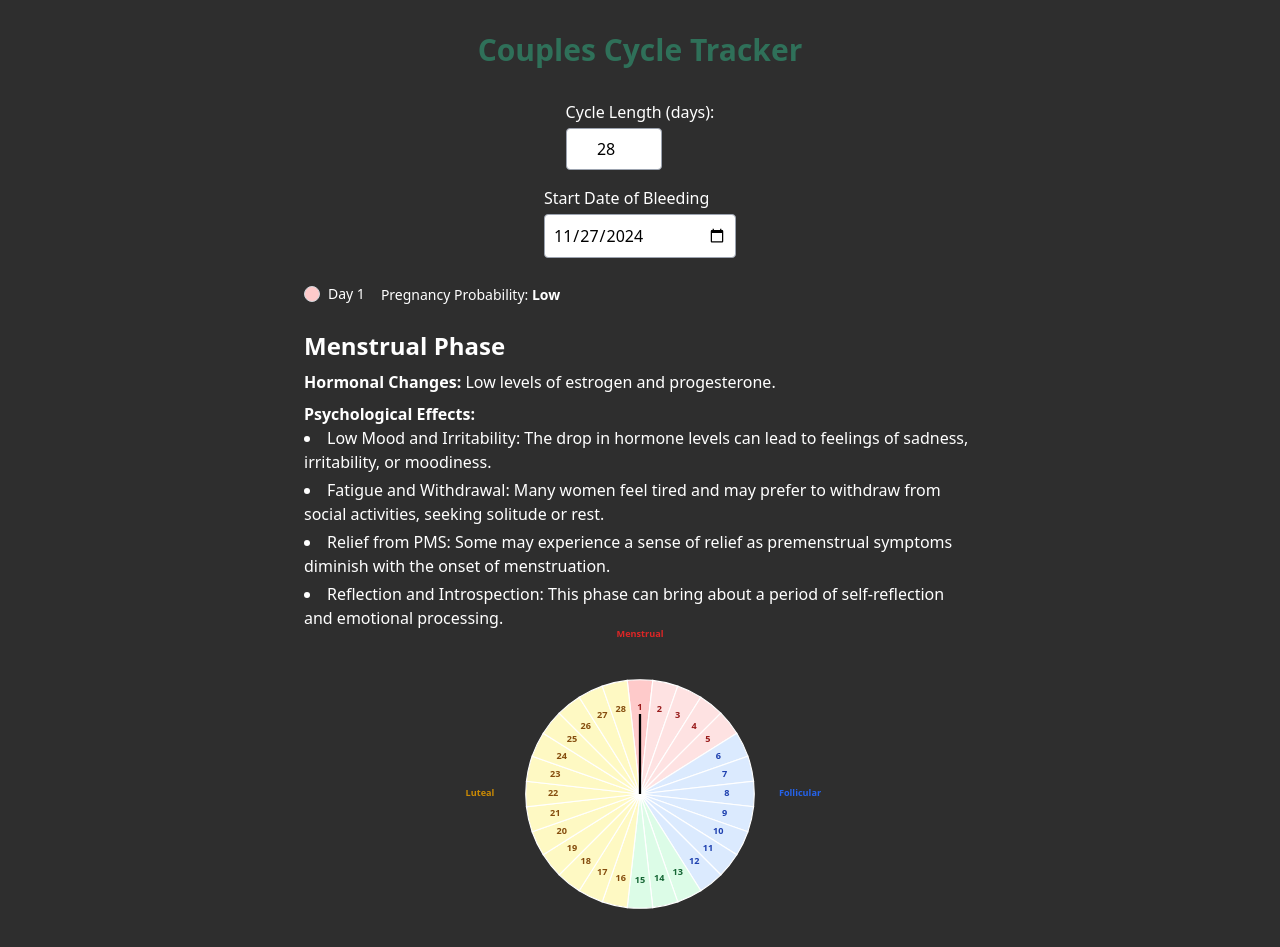
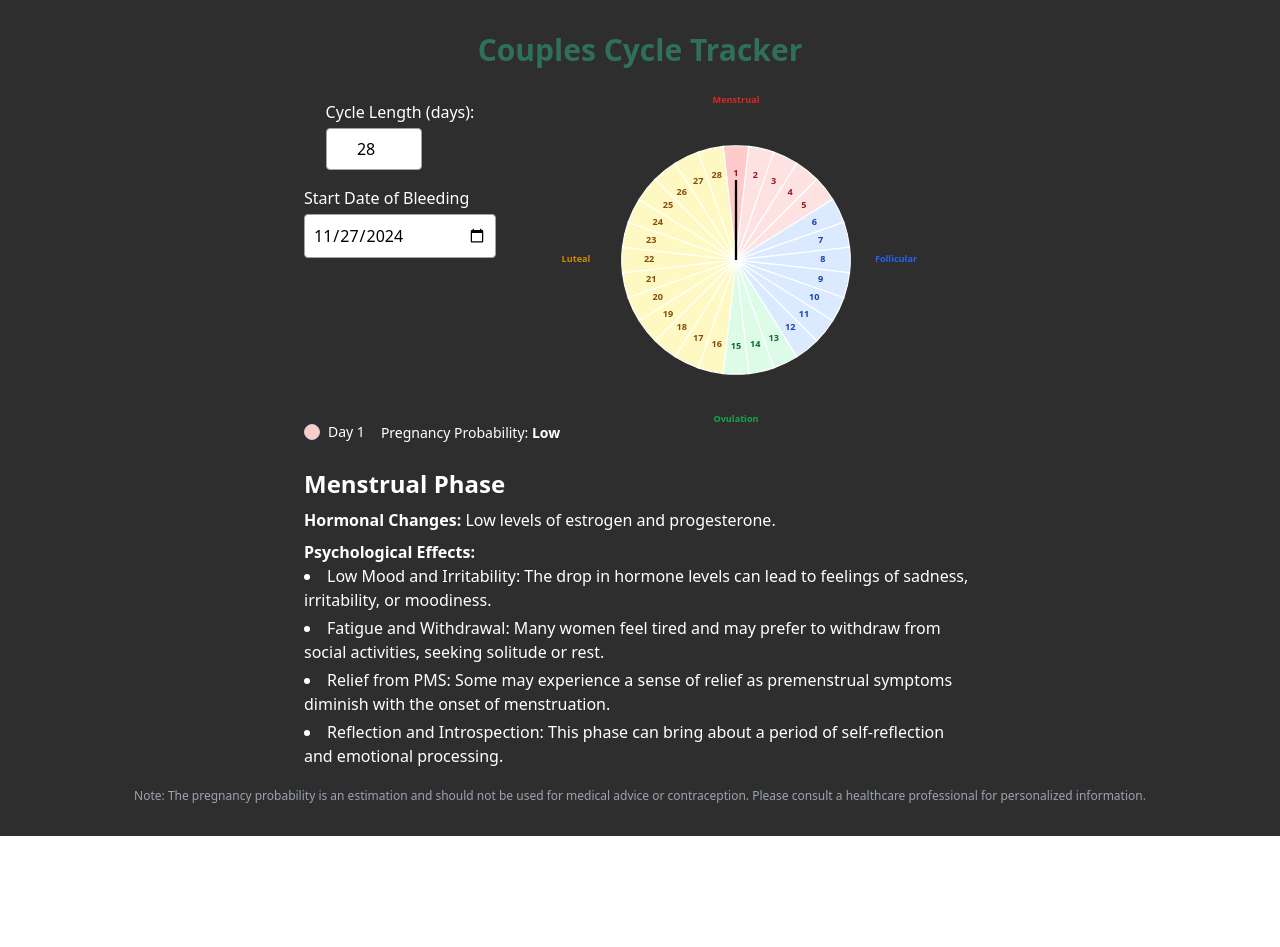
Before and after one commit to dougc95/cycle-tracker, a React (Vite) app: page / in a window 1280 px wide. Shown: the top 947 px of the page. After the commit the page ends 836 px from the top, so only its background shows below. Built offline with nearby package versions, Linux system fonts and the light colour scheme.

Commit message:
feat: change layout

```diff
--- a/src/components/MenstrualCycle.jsx
+++ b/src/components/MenstrualCycle.jsx
@@ -31,12 +31,21 @@ const MenstrualCycle = () => {
           Couples Cycle Tracker
         </h1>
 
+        <div className="flex">
           <InputFields
             cycleLength={cycleLength}
             setCycleLength={setCycleLength}
             startDate={startDate}
             setStartDate={setStartDate}
           />
+          <CycleChart
+            days={days}
+            currentDayIndex={currentDayIndex}
+            getPhaseColor={getPhaseColor}
+            labels={labels}
+            cycleLength={cycleLength}
+          />
+        </div>
 
         <PhasePreview
           currentDayIndex={currentDayIndex}
@@ -45,22 +54,15 @@ const MenstrualCycle = () => {
         />
 
         <PhaseDescription currentPhase={currentPhase} />
-
-        <CycleChart
-          days={days}
-          currentDayIndex={currentDayIndex}
-          getPhaseColor={getPhaseColor}
-          labels={labels}
-          cycleLength={cycleLength}
-        />
-
+      </div>
+      <footer>
         {/* Disclaimer */}
         <p className="mt-4 text-center text-xs text-gray-400">
           Note: The pregnancy probability is an estimation and should not be
           used for medical advice or contraception. Please consult a healthcare
           professional for personalized information.
         </p>
-      </div>
+      </footer>
     </div>
   );
 };
```
Lines whose indentation alone changed are shown as unchanged.
